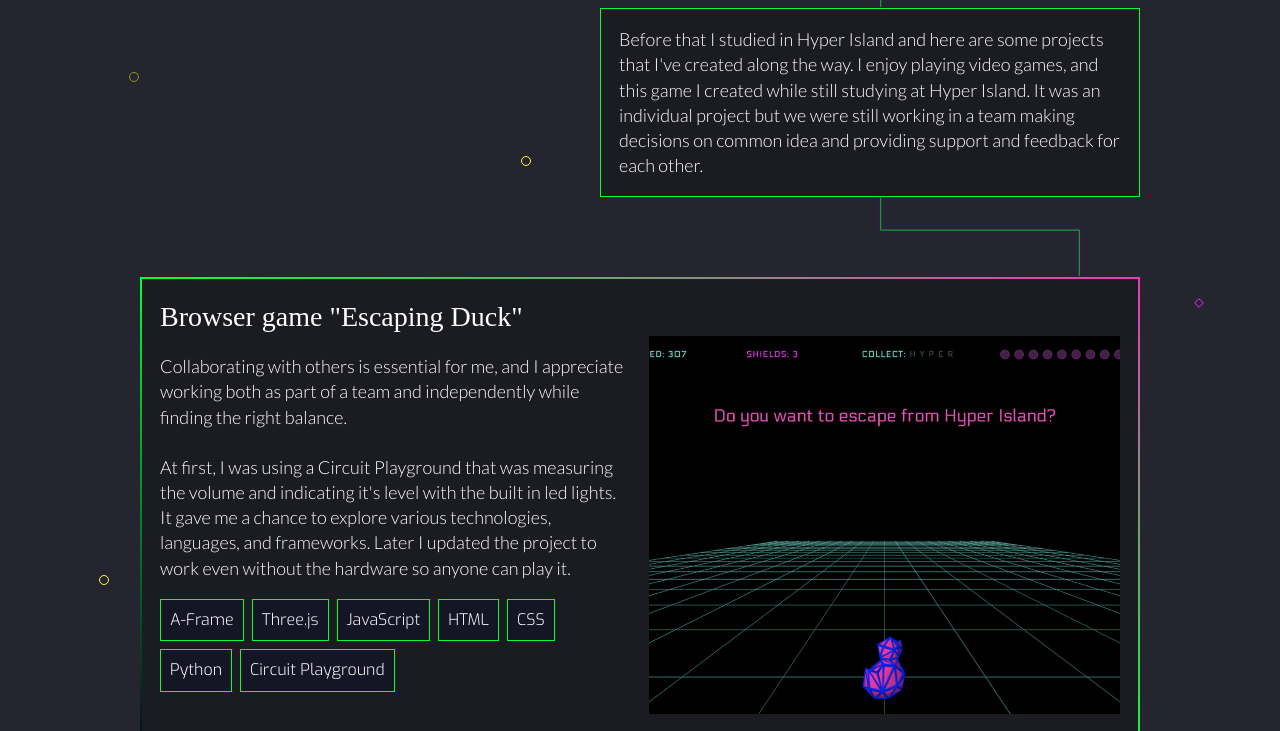
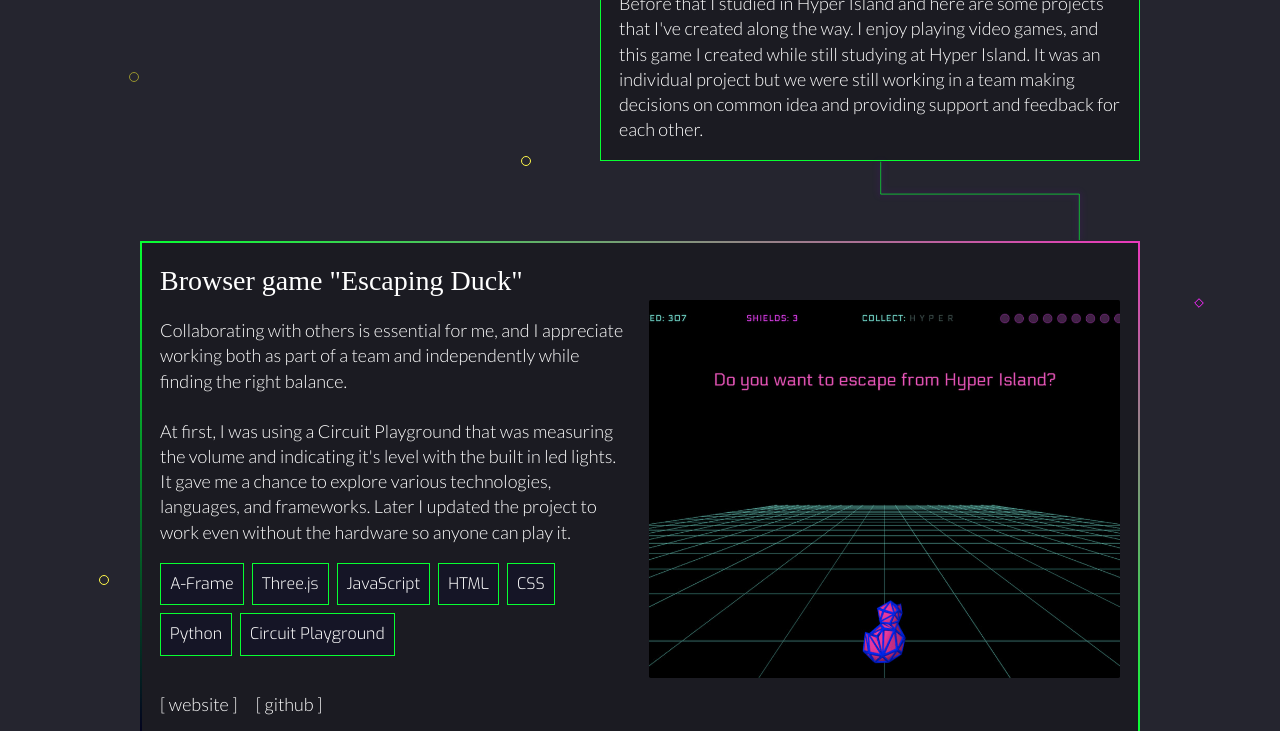
Before and after one commit to avreally/portfolio-website, a React (Create React App) app: page / in a window 1280 px wide. Shown: the part 1061-1792 px from the top of the page. Built offline with nearby package versions, Linux system fonts and the light colour scheme; a web font is replaced by a local one.

Commit message:
tune up styles

```diff
--- a/src/App.css
+++ b/src/App.css
@@ -1,10 +1,7 @@
-html {
-  box-sizing: border-box;
-}
 *,
 *::before,
 *::after {
-  box-sizing: inherit;
+  box-sizing: border-box;
 }
 
 * {
@@ -36,5 +33,12 @@ body {
   flex-direction: column;
   align-items: center;
   gap: 1rem;
-  padding: 2rem 1rem;
+  padding: 0 1rem 3rem;
 }
+
+@media screen and (min-width: 768px) {
+  .app {
+    padding-left: 2rem;
+    padding-right: 2rem;
+  }
+}
--- a/src/components/navbar/styles.css
+++ b/src/components/navbar/styles.css
@@ -36,5 +36,4 @@
 
 .nav-links a:hover {
   color: #cf23cf;
-  transition: color ease .5s;
 }
--- a/src/components/project/styles.css
+++ b/src/components/project/styles.css
@@ -36,7 +36,7 @@
         var(--myColor3)
       )
       border-box;
-  transition: --myColor1 2s, --myColor2 2s, --myColor3 2s;
+  transition: --myColor1 .8s, --myColor2 .8s, --myColor3 .8s;
 }
 
 .bg {
--- a/src/components/projectImage/styles.css
+++ b/src/components/projectImage/styles.css
@@ -2,6 +2,7 @@
   width: 100%;
   display: block;
   border-radius: .1rem;
+  min-width: 0;
 }
 
 .projectImgUrl {
@@ -9,3 +10,15 @@
   position: relative;
   width: 100%;
 }
+
+.projectImgUrl::after {
+  content: "";
+  display: block;
+  position: absolute;
+  inset: 0;
+  border-radius: .1rem;
+}
+
+.projectImgUrl:hover::after {
+  border: 1px solid #07ff32;
+}
--- a/src/components/projectInfo/styles.css
+++ b/src/components/projectInfo/styles.css
@@ -66,5 +66,4 @@
 
 .projectUrl:hover {
   color: #07ff32;
-  transition: color ease .5s;
 }
```
